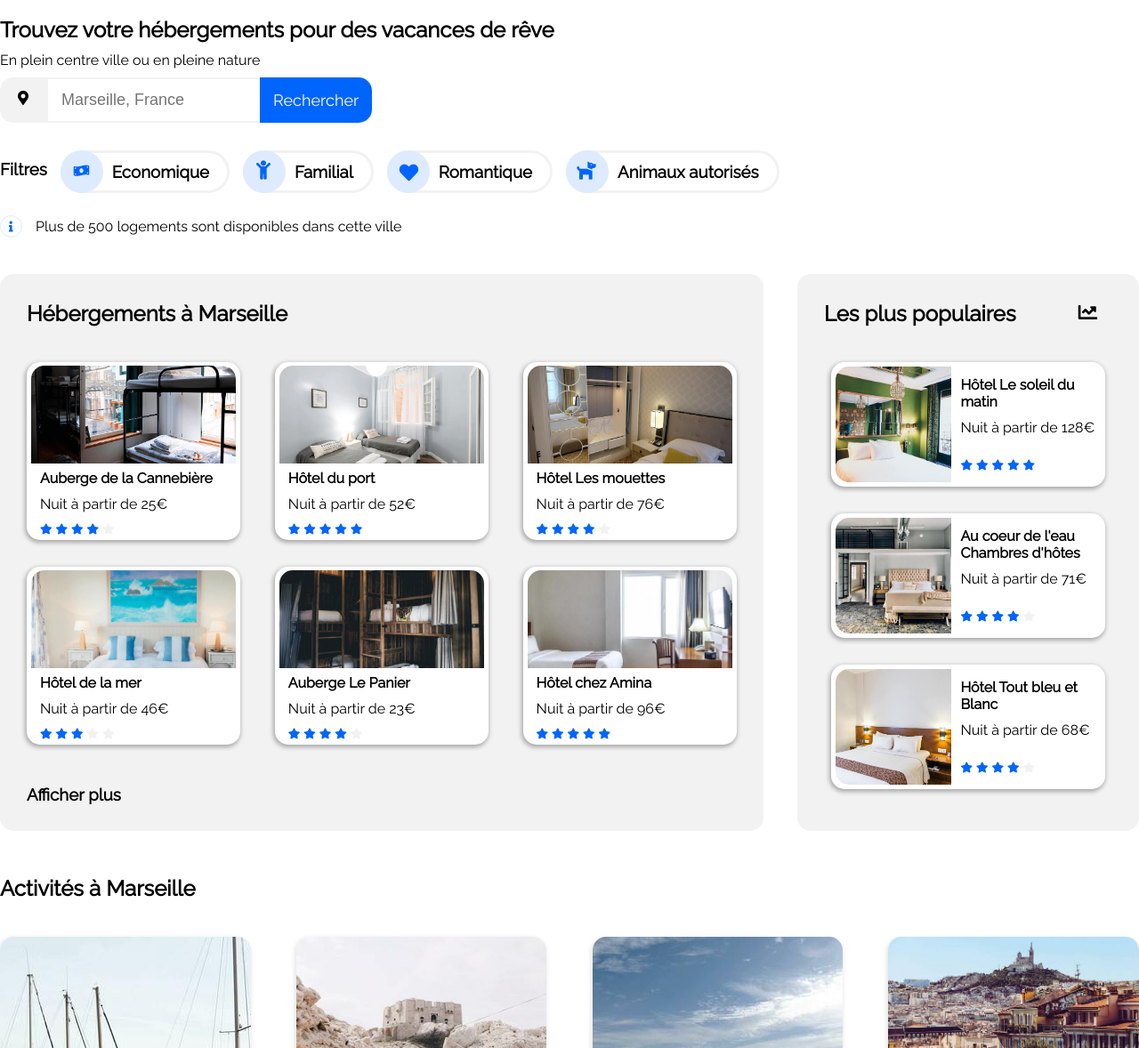
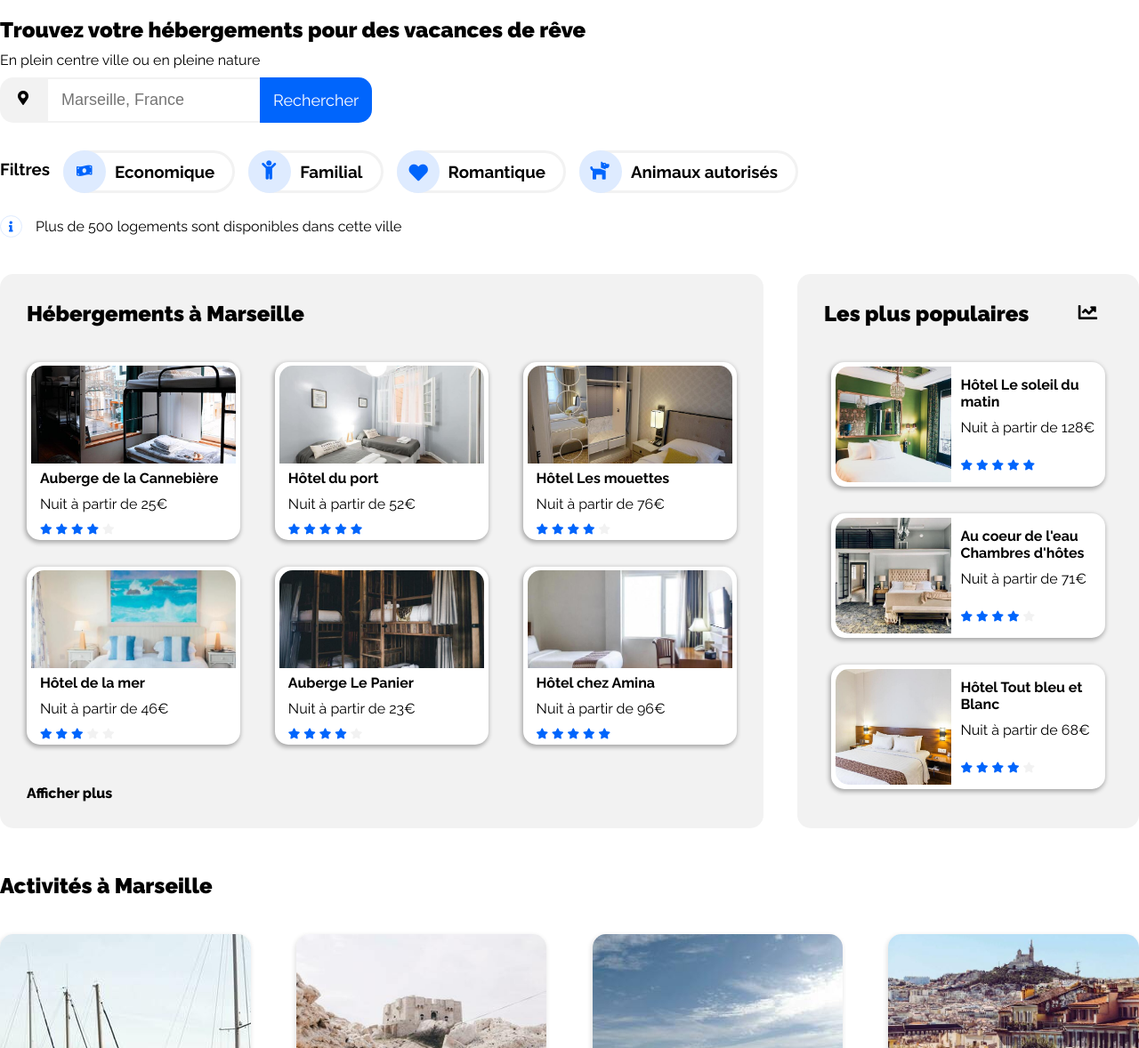
Before and after one commit to Ufeffe/Projet_2_OCR, a plain HTML site: page index.html in a window 1280 px wide. Shown: the part 122-1300 px from the top of the page at 89% size. Drawn offline with Linux system fonts and the light colour scheme.

Commit message:
police bold

```diff
--- a/css/style_desktop.css
+++ b/css/style_desktop.css
@@ -1,4 +1,4 @@
-@import url('https://fonts.googleapis.com/css2?family=Raleway&display=swap');
+@import url('https://fonts.googleapis.com/css2?family=Raleway:wght@400;500;600;700;800;900&display=swap');
 * {
     padding: 0px;
     margin: 0px;
@@ -16,10 +16,20 @@ li {
 
 h1 {
     padding-bottom: 10px;
+    font-weight: 900;
 }
 
 h2 {
     font-size: medium;
+    font-weight: 800;
+}
+
+h3 {
+    font-weight: 700;
+}
+
+h4 {
+    font-weight: 700;
 }
 
 a {
--- a/css/style_phone.css
+++ b/css/style_phone.css
@@ -1,4 +1,4 @@
-@import url('https://fonts.googleapis.com/css2?family=Raleway&display=swap');
+@import url('https://fonts.googleapis.com/css2?family=Raleway:wght@400;500;600;700;800;900&display=swap');
 
 /*     ---------------        Début Media Phone         --------------------   */
 
--- a/css/style_tablet.css
+++ b/css/style_tablet.css
@@ -1,4 +1,4 @@
-@import url('https://fonts.googleapis.com/css2?family=Raleway&display=swap');
+@import url('https://fonts.googleapis.com/css2?family=Raleway:wght@400;500;600;700;800;900&display=swap');
 
 /*     ---------------        Début Media Tablet         --------------------   */
 
--- a/index.html
+++ b/index.html
@@ -254,7 +254,7 @@
 
                 </div>
                 <div id="box_more_hebergement">
-                    <h3>Afficher plus</h3>
+                    <h2>Afficher plus</h2>
                 </div>
             </div>
             <!--Ici termine les hébergements /////////-->
```
